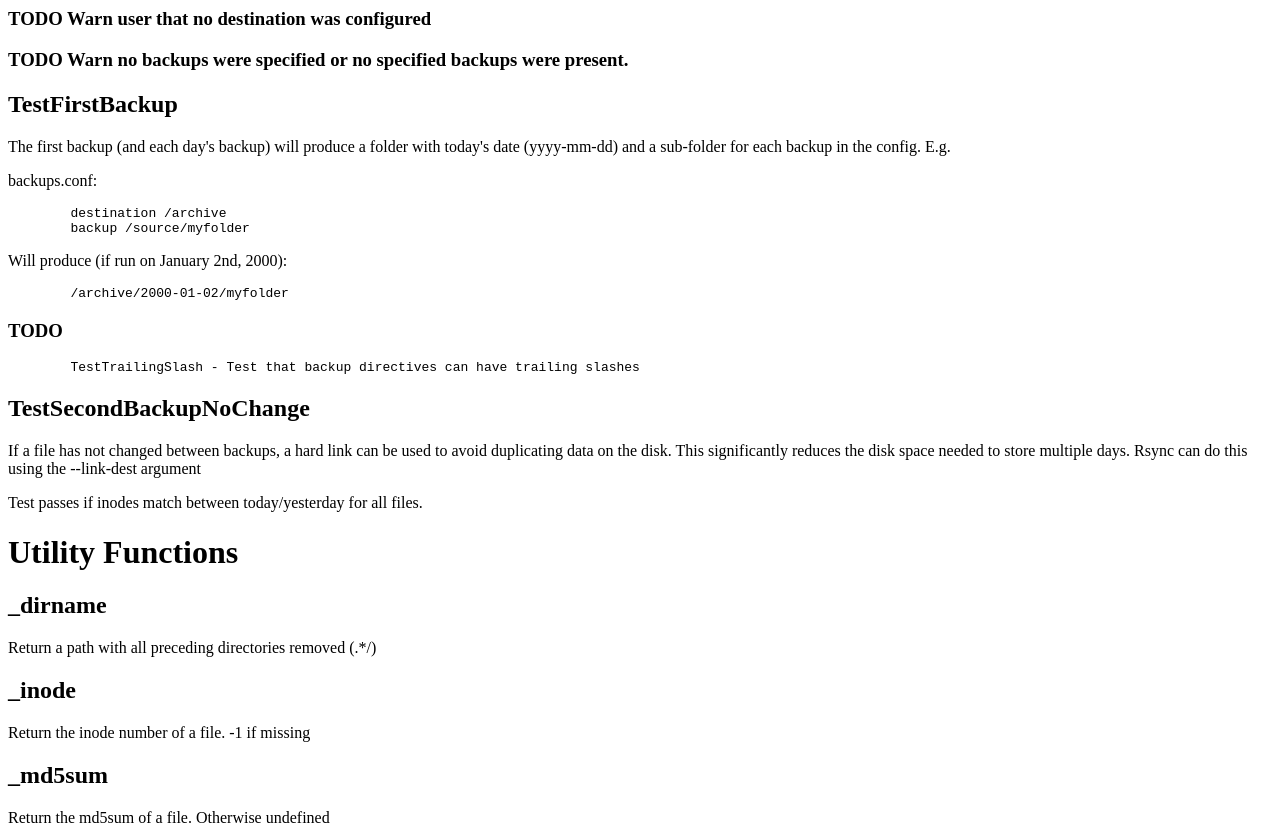
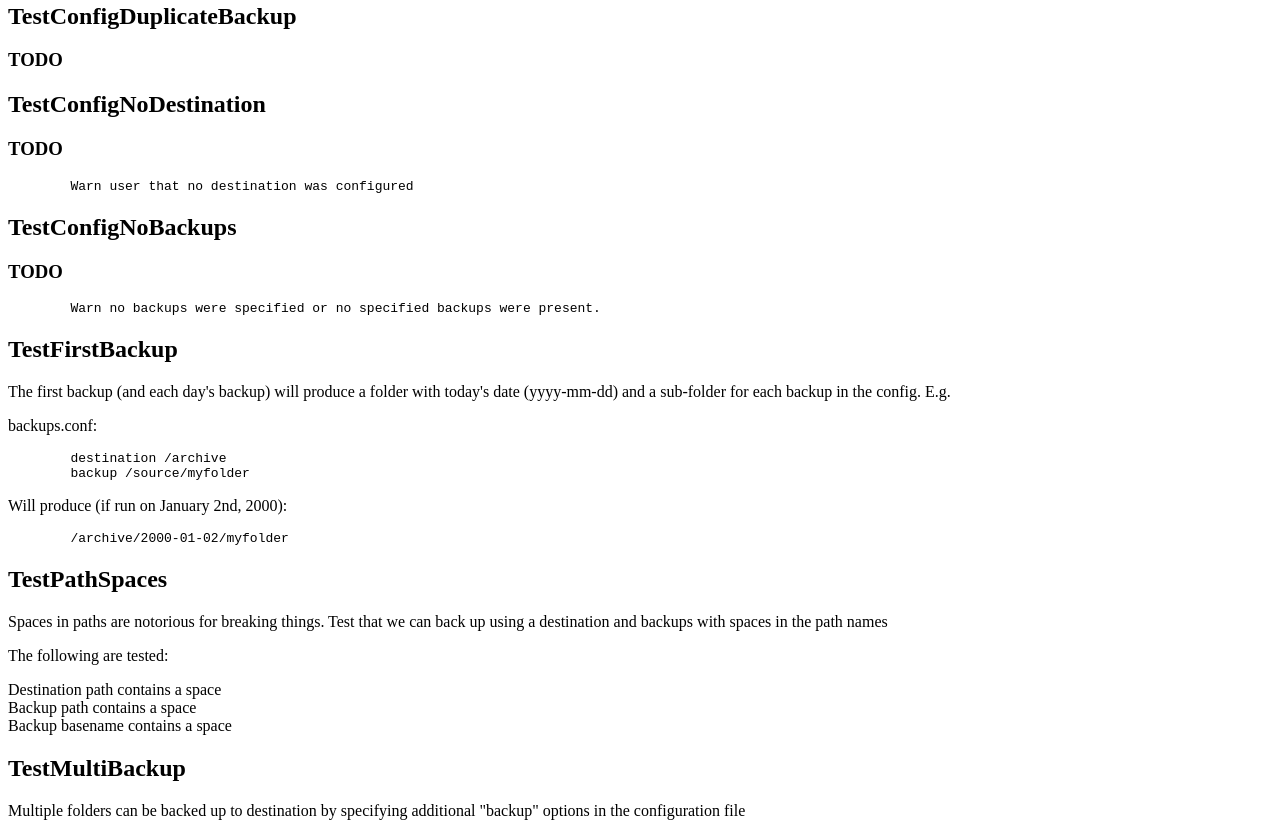
Before and after one commit to pwalkr/rdatesync, a plain HTML site: page index.html in a window 1280 px wide. Shown: the part 927-1757 px from the top of the page. Drawn offline with Linux system fonts and the light colour scheme.

Commit message:
perldoc -o html rdatesync-test.pl > index.html

```diff
--- a/index.html
+++ b/index.html
@@ -5,7 +5,7 @@
 <!--
   generated by Pod::Simple::HTML v3.28,
   using Pod::Simple::PullParser v3.28,
-  under Perl v5.018002 at Fri Nov 27 18:59:31 2015 GMT.
+  under Perl v5.018002 at Fri Nov 27 20:54:50 2015 GMT.
 
  If you want to change this HTML document, you probably shouldn't do that
    by changing it directly.  Instead, see about changing the calling options
@@ -65,8 +65,10 @@ name="TestConfigTrailingSlash"
 <p>To avoid potential name conflicts between the contents of a backup and a separate backup, rdatesync.pl should strip any trailing slash</p>
 
 <h3><a class='u'
-name="TODO_Print_ERROR_message_that_a_backup_had_a_trailing_slash"
->TODO Print ERROR message that a backup had a trailing slash</a></h3>
+name="TODO"
+>TODO</a></h3>
+
+<pre>        Print ERROR message that a backup had a trailing slash</pre>
 
 <h2><a class='u'
 name="TestConfigDuplicateBackup"
@@ -82,17 +84,33 @@ name="TestConfigDuplicateBackup"
 
 <p>rdatesync.pl will take the first instance of an <i>mybackup</i> and issue a warning if it needs to skip a subsequent directory.</p>
 
+<h2><a class='u'
+name="TestConfigDuplicateBackup"
+>TestConfigDuplicateBackup</a></h2>
+
 <h3><a class='u'
 name="TODO"
 >TODO</a></h3>
 
-<h3><a class='u'
-name="TODO_Warn_user_that_no_destination_was_configured"
->TODO Warn user that no destination was configured</a></h3>
+<h2><a class='u'
+name="TestConfigNoDestination"
+>TestConfigNoDestination</a></h2>
 
 <h3><a class='u'
-name="TODO_Warn_no_backups_were_specified_or_no_specified_backups_were_present."
->TODO Warn no backups were specified or no specified backups were present.</a></h3>
+name="TODO"
+>TODO</a></h3>
+
+<pre>        Warn user that no destination was configured</pre>
+
+<h2><a class='u'
+name="TestConfigNoBackups"
+>TestConfigNoBackups</a></h2>
+
+<h3><a class='u'
+name="TODO"
+>TODO</a></h3>
+
+<pre>        Warn no backups were specified or no specified backups were present.</pre>
 
 <h2><a class='u'
 name="TestFirstBackup"
@@ -109,11 +127,32 @@ name="TestFirstBackup"
 
 <pre>        /archive/2000-01-02/myfolder</pre>
 
-<h3><a class='u'
-name="TODO"
->TODO</a></h3>
+<h2><a class='u'
+name="TestPathSpaces"
+>TestPathSpaces</a></h2>
 
-<pre>        TestTrailingSlash - Test that backup directives can have trailing slashes</pre>
+<p>Spaces in paths are notorious for breaking things. Test that we can back up using a destination and backups with spaces in the path names</p>
+
+<p>The following are tested:</p>
+
+<dl>
+<dt><a name="Destination_path_contains_a_space"
+>Destination path contains a space</a></dt>
+
+<dd>
+<dt><a name="Backup_path_contains_a_space"
+>Backup path contains a space</a></dt>
+
+<dd>
+<dt><a name="Backup_basename_contains_a_space"
+>Backup basename contains a space</a></dt>
+</dl>
+
+<h2><a class='u'
+name="TestMultiBackup"
+>TestMultiBackup</a></h2>
+
+<p>Multiple folders can be backed up to destination by specifying additional &#34;backup&#34; options in the configuration file</p>
 
 <h2><a class='u'
 name="TestSecondBackupNoChange"
```
